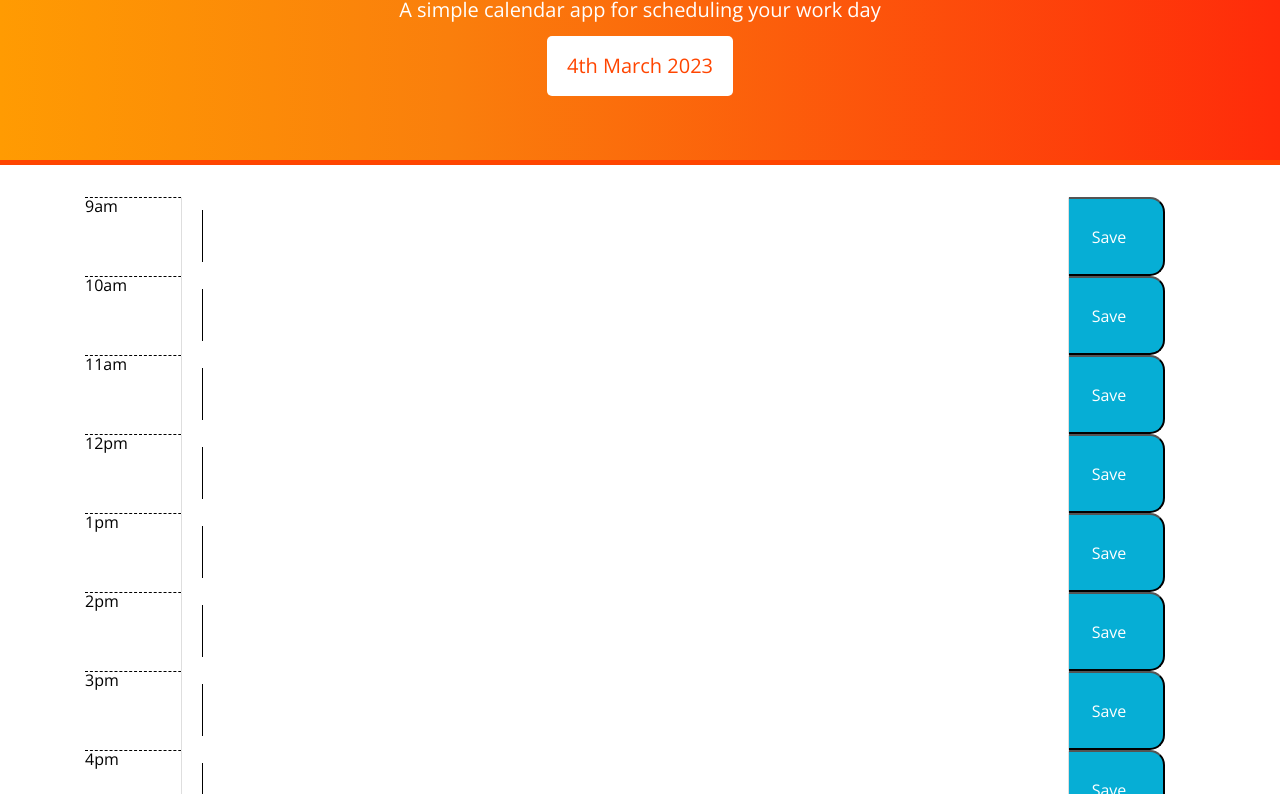
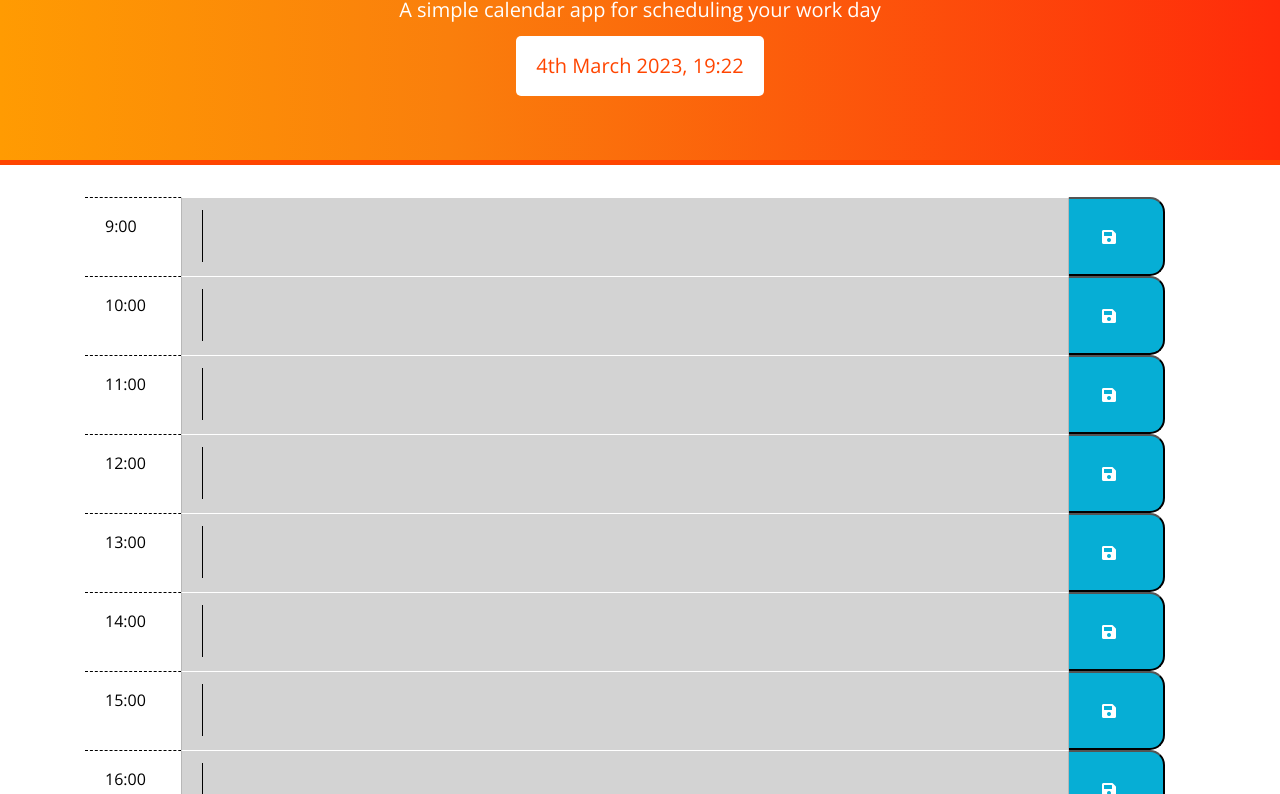
Before and after one commit to lewis-ingleton/Daily-Planner-App, a plain HTML site: page index.html in a window 1280 px wide. Shown: the part 158-952 px from the top of the page. Drawn offline with nearby package versions, Linux system fonts and the light colour scheme.

Commit message:
Added dynamic colours to rows

```diff
--- a/assets/css/style.css
+++ b/assets/css/style.css
@@ -6,7 +6,6 @@ body {
   font-family: 'Open Sans', sans-serif;
   font-size: 16px;
   line-height: 1;
-
 }
 
 textarea {
@@ -51,12 +50,6 @@ footer {
   white-space: pre-wrap;
 }
 
-.list-group {
-  display: flex;
-  flex-direction: row;
-  flex-wrap: wrap;
-}
-
 .time-block {
   text-align: center;
   border-radius: 15px;
@@ -74,6 +67,7 @@ footer {
   color: #000000;
   border-top: 1px dashed #000000;
   width: 10%;
+  padding: 20px;
 }
 
 .past {
@@ -104,3 +98,11 @@ footer {
   font-size: 20px;
   transition: all 0.3s ease-in-out;
 }
+
+.list-group {
+  display: flex;
+  flex-direction: row;
+  flex-wrap: wrap;
+}
+
+/* ID for each row */
--- a/assets/js/script.js
+++ b/assets/js/script.js
@@ -1,6 +1,54 @@
+
+let containerEl = $('.container');
+let saveButton = $('<button class="saveBtn"></button>');
+let timeArray = [
+    nineAM = 9,
+    tenAM = 10,
+    elevenAM = 11,
+    twelvePM = 12,
+    onePM = 13,
+    twoPM = 14,
+    threePM = 15,
+    fourPM = 16,
+    fivePM = 17,
+]
+
+console.log(timeArray[2])
+
+
 let currentDate = moment();
+$(document).ready(function () {
+    $('#currentDay').text(currentDate.format('Do MMMM YYYY, H:mm'));
+});
 
-$(document).ready(function () {
-    $('#currentDay').text(currentDate.format('Do MMMM YYYY'));
+// adding colour to rows
+colourRow = () => {
+    for (let i = 0; i < timeArray.length; i++) {
+        if (moment().hour() > timeArray[0]) {
+            $('.row').addClass('past');
+        } else if (moment().hour() === timeArray[0]) {
+            $('.row').addClass('present');
+        } else {
+            $('.row').addClass('future');
+        }
+    }
+}
+colourRow()
 
-});
+
+console.log(`The current hour is ${moment().hour()}`);
+// to get current hour (returns in military time e.g. 13:00)
+
+// local storage set item and get item
+// toggle
+// current hour
+// differentiate rows / timeblocks with IDs
+// how to add classes to elements with Jquery
+// Save entered text in local storage 'on.click' - saveBtn
+// background colour
+
+
+
+// if time in row = moment().hour() time. then add class .present to row ID
+// else if time > moment().hour() time then add class .future to row ID
+// else add class .past to row
--- a/index.html
+++ b/index.html
@@ -26,26 +26,38 @@
 
   <main class="container">
     <!-- Timeblocks go here -->
+
+    <!-- https://getbootstrap.com/docs/5.0/components/list-group/ bootstrap 'links and buttons' -->
     <div class="list-group">
 
-      <div class="hour">9am</div><a class="list-group-item list-group-item-action row"><textarea></textarea></a><button
-        class="saveBtn">Save</button>
-      <div class="hour">10am</div><a class="list-group-item list-group-item-action row"><textarea></textarea></a><button
-        class="saveBtn">Save</button>
-      <div class="hour">11am</div><a class="list-group-item list-group-item-action row"><textarea></textarea></a><button
-        class="saveBtn">Save</button>
-      <div class="hour">12pm</div><a class="list-group-item list-group-item-action row"><textarea></textarea></a><button
-        class="saveBtn">Save</button>
-      <div class="hour">1pm</div><a class="list-group-item list-group-item-action row"><textarea></textarea></a><button
-        class="saveBtn">Save</button>
-      <div class="hour">2pm</div><a class="list-group-item list-group-item-action row"><textarea></textarea></a><button
-        class="saveBtn">Save</button>
-      <div class="hour">3pm</div><a class="list-group-item list-group-item-action row"><textarea></textarea></a><button
-        class="saveBtn">Save</button>
-      <div class="hour">4pm</div><a class="list-group-item list-group-item-action row"><textarea></textarea></a><button
-        class="saveBtn">Save</button>
-      <div class="hour">5pm</div><a class="list-group-item list-group-item-action row"><textarea></textarea></a><button
-        class="saveBtn">Save</button>
+      <div class="hour">9:00</div>
+      <div class="list-group-item list-group-item-action row" id="nineAM"><textarea></textarea></div><button
+        class="saveBtn"><i class="fas fa-save"></i></button>
+      <div class="hour">10:00</div>
+      <div class="list-group-item list-group-item-action row" id="tenAM"><textarea></textarea></div><button
+        class="saveBtn"><i class="fas fa-save"></i></button>
+      <div class="hour">11:00</div>
+      <div class="list-group-item list-group-item-action row" id="elevenAM"><textarea></textarea></div><button
+        class="saveBtn"><i class="fas fa-save"></i></button>
+      <div class="hour">12:00</div>
+      <div class="list-group-item list-group-item-action row" id="twelvePM"><textarea></textarea></div><button
+        class="saveBtn"><i class="fas fa-save"></i></button>
+      <div class="hour">13:00</div>
+      <div class="list-group-item list-group-item-action row" id="onePM"><textarea></textarea></div><button
+        class="saveBtn"><i class="fas fa-save"></i></button>
+      <div class="hour">14:00</div>
+      <div class="list-group-item list-group-item-action row" id="twoPM"><textarea></textarea></div><button
+        class="saveBtn"><i class="fas fa-save"></i></button>
+      <div class="hour">15:00</div>
+      <div class="list-group-item list-group-item-action row" id="threePM"><textarea></textarea></div><button
+        class="saveBtn"><i class="fas fa-save"></i></button>
+      <div class="hour">16:00</div>
+      <div class="list-group-item list-group-item-action row" id="fourPM"><textarea></textarea></div><button
+        class="saveBtn"><i class="fas fa-save"></i></button>
+      <div class="hour">17:00</div>
+      <div class="list-group-item list-group-item-action row" id="fivePM"><textarea></textarea></div><button
+        class="saveBtn"><i class="fas fa-save"></i></button>
+
     </div>
   </main>
 
```
Also changed, not shown: 1 other file.
